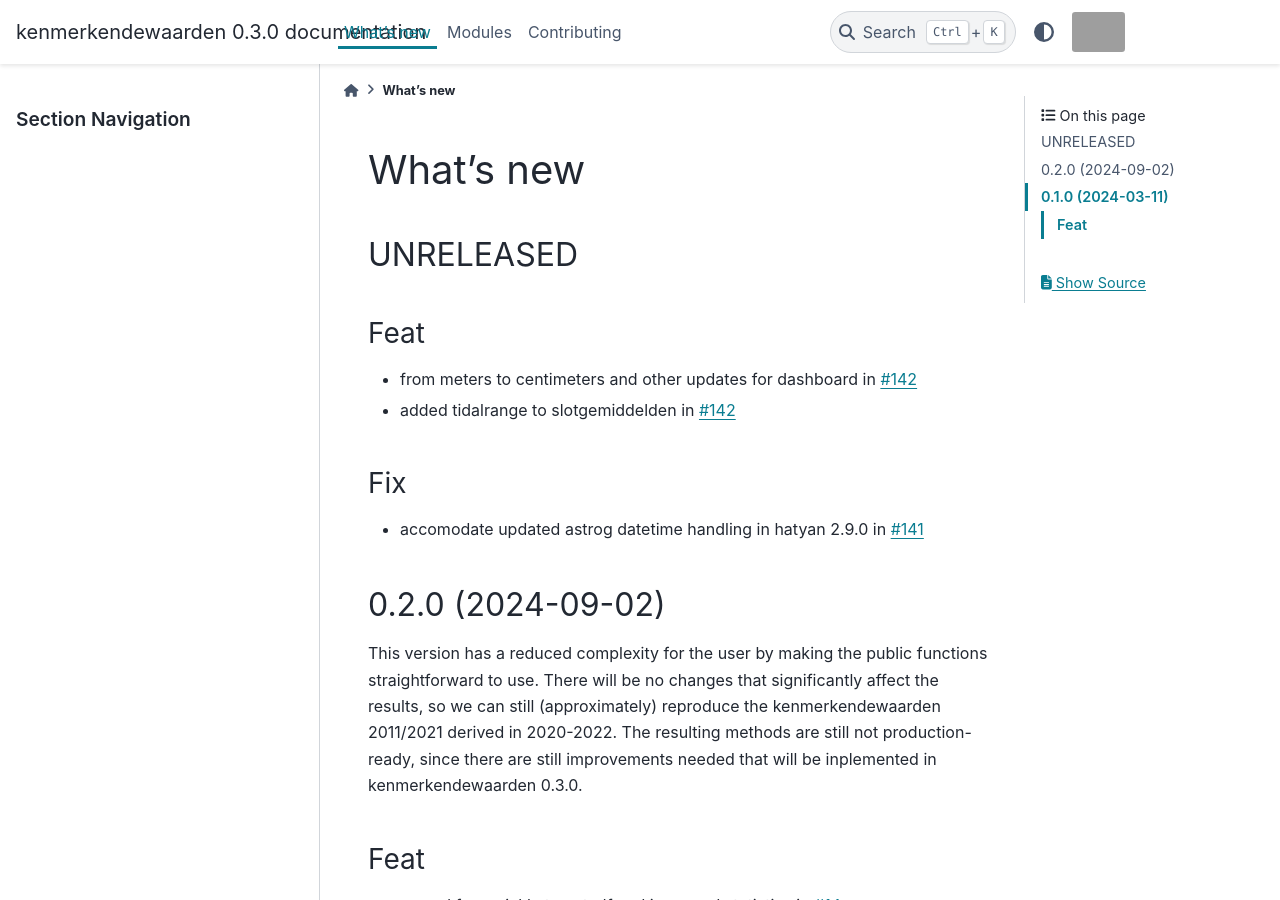
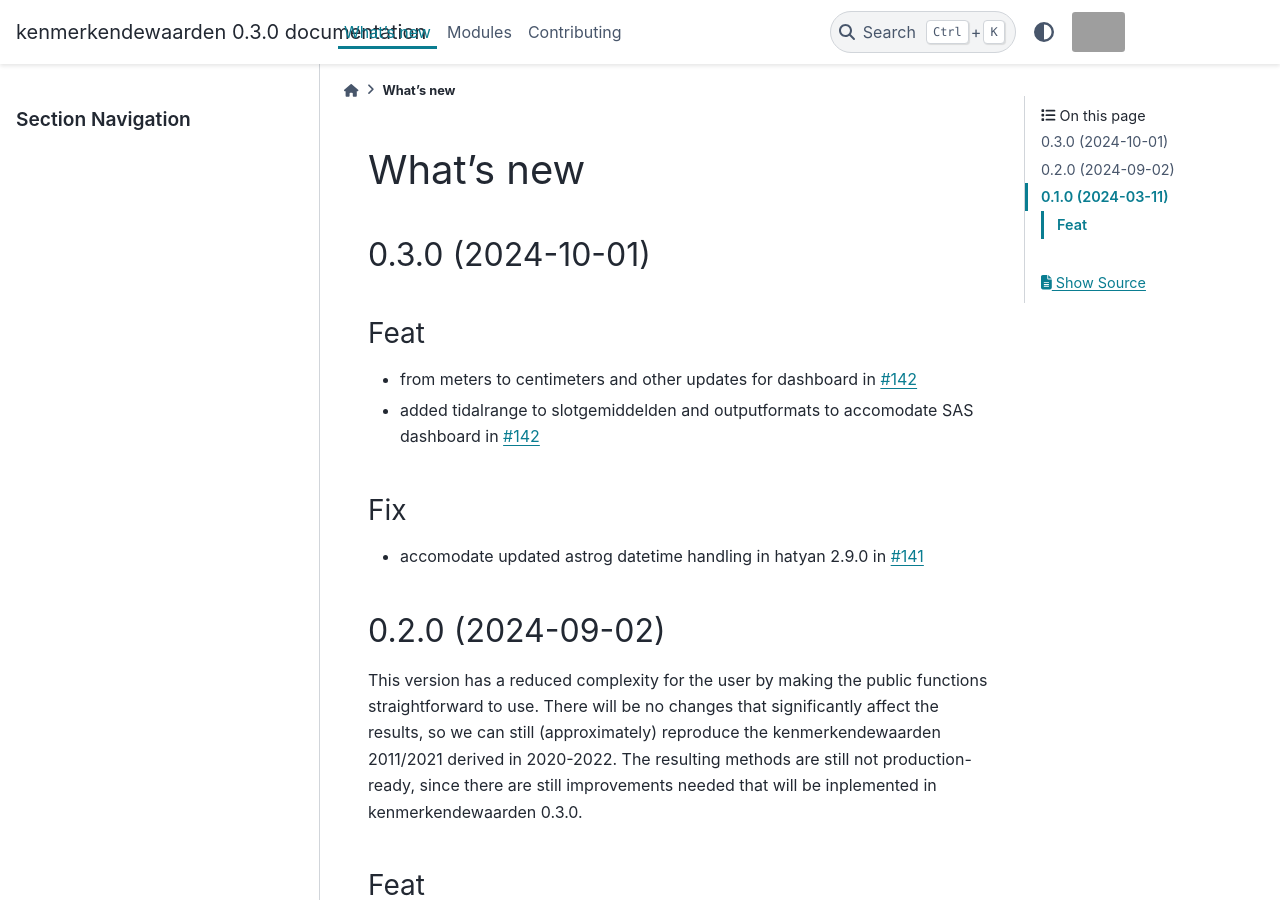
Before and after one commit to Deltares-research/kenmerkendewaarden, a Sphinx documentation site: the page built from docs/whats-new.md, in a window 1280 px wide and 900 px high. Built offline with Sphinx 7.4.7 and the PyData theme 0.15.4, drawn with Linux system fonts in a browser that asks for light colours; grey boxes are pictures that could not be loaded.

Commit message:
updated whatsnew

```diff
--- a/docs/whats-new.md
+++ b/docs/whats-new.md
@@ -1,10 +1,10 @@
 # What's new
 
-## UNRELEASED
+## 0.3.0 (2024-10-01)
 
 ### Feat
 - from meters to centimeters and other updates for dashboard in [#142](https://github.com/Deltares-research/kenmerkendewaarden/pull/142)
-- added tidalrange to slotgemiddelden in [#142](https://github.com/Deltares-research/kenmerkendewaarden/pull/142)
+- added tidalrange to slotgemiddelden and outputformats to accomodate SAS dashboard in [#142](https://github.com/Deltares-research/kenmerkendewaarden/pull/142)
 
 ### Fix
 - accomodate updated astrog datetime handling in hatyan 2.9.0 in [#141](https://github.com/Deltares-research/kenmerkendewaarden/pull/141)
```
